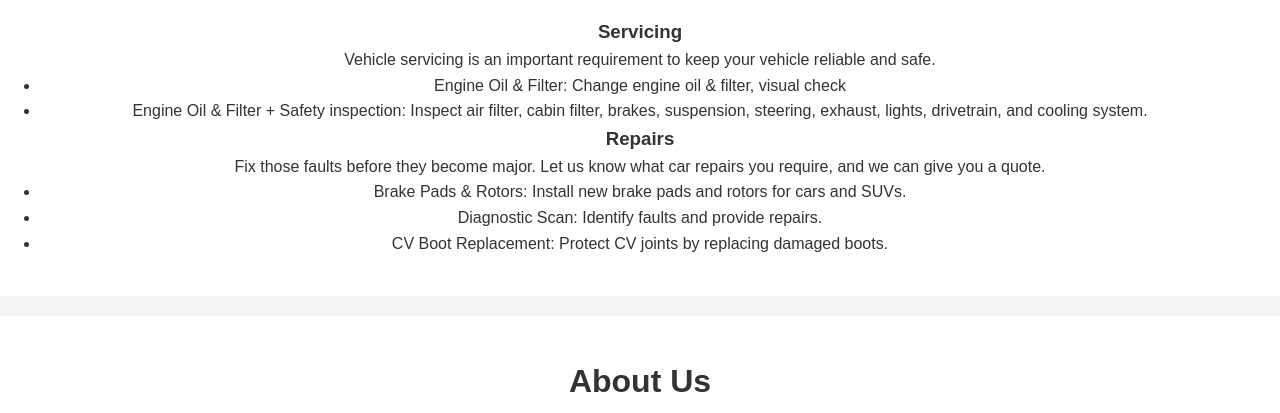
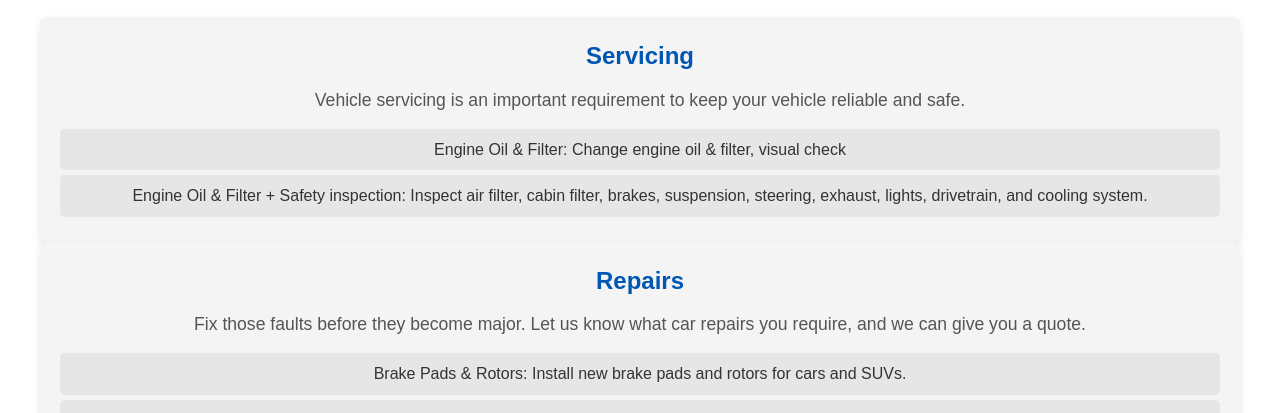
Before and after one commit to lukeponga-dev/automotive-website, a plain HTML site: page index.html in a window 1280 px wide. Shown: the part 358-771 px from the top of the page. Drawn offline with Linux system fonts and the light colour scheme.

Commit message:
Update style.css

```diff
--- a/style.css
+++ b/style.css
@@ -210,3 +210,68 @@ button:hover {
     border-radius: 5px;
     font-weight: bold;
     }
+/* Services Section */
+.services {
+    background: #fff;
+    padding: 40px;
+    text-align: center;
+}
+
+.services h2 {
+    font-size: 2em;
+    margin-bottom: 20px;
+    color: #333;
+}
+
+.service {
+    background: #f4f4f4;
+    padding: 20px;
+    border-radius: 8px;
+    box-shadow: 0 4px 8px rgba(0, 0, 0, 0.1);
+    margin: 20px 0;
+    transition: transform 0.3s ease-in-out;
+}
+
+.service h3 {
+    font-size: 1.5em;
+    margin-bottom: 10px;
+    color: #0056b3;
+}
+
+.service p {
+    font-size: 1.1em;
+    color: #555;
+    margin-bottom: 15px;
+}
+
+.service ul {
+    list-style: none;
+    padding: 0;
+}
+
+.service li {
+    padding: 8px;
+    background: #e6e6e6;
+    border-radius: 5px;
+    margin: 5px 0;
+    font-size: 1em;
+}
+
+.service:hover {
+    transform: translateY(-5px);
+    background: #e0e0e0;
+}
+
+/* Responsive Grid */
+@media screen and (min-width: 768px) {
+    .services-container {
+        display: flex;
+        justify-content: space-between;
+        gap: 20px;
+    }
+
+    .service {
+        flex: 1;
+        margin: 0;
+    }
+}
```
